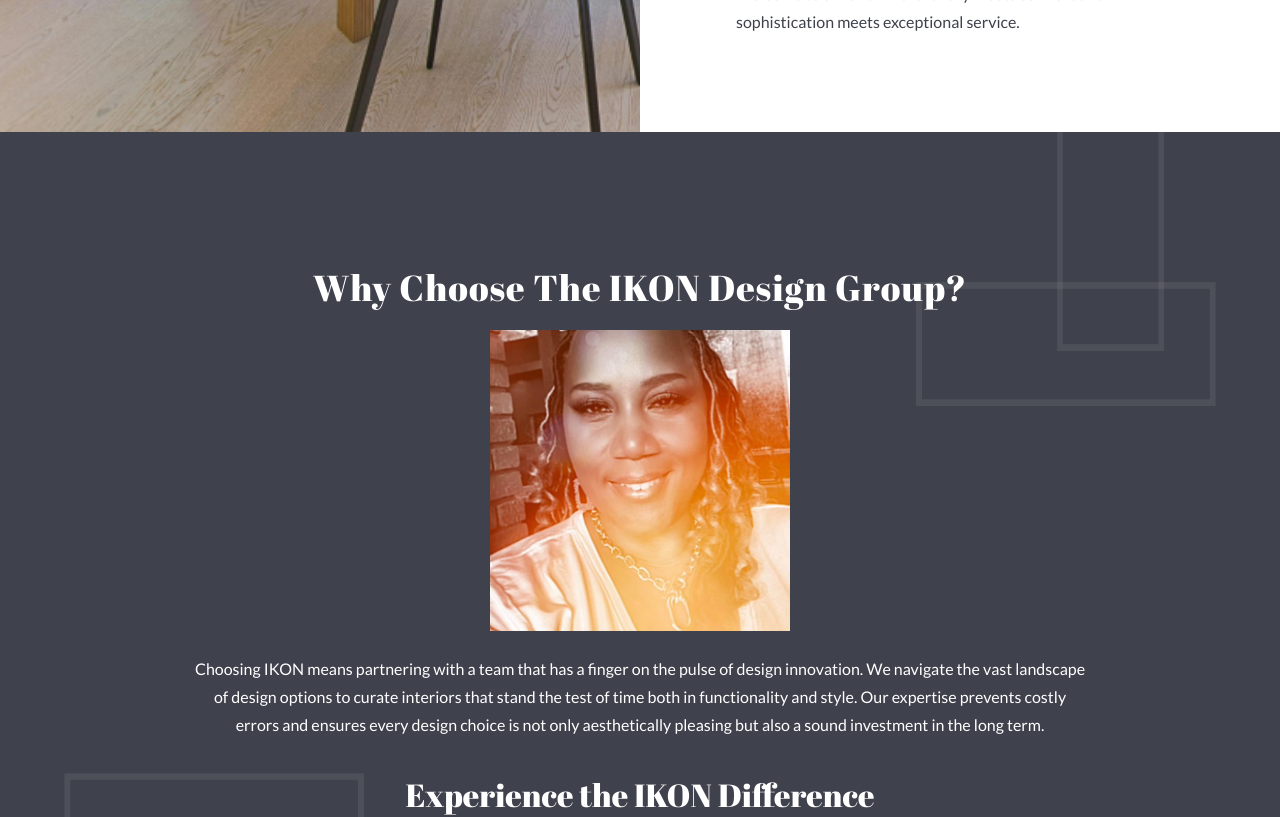
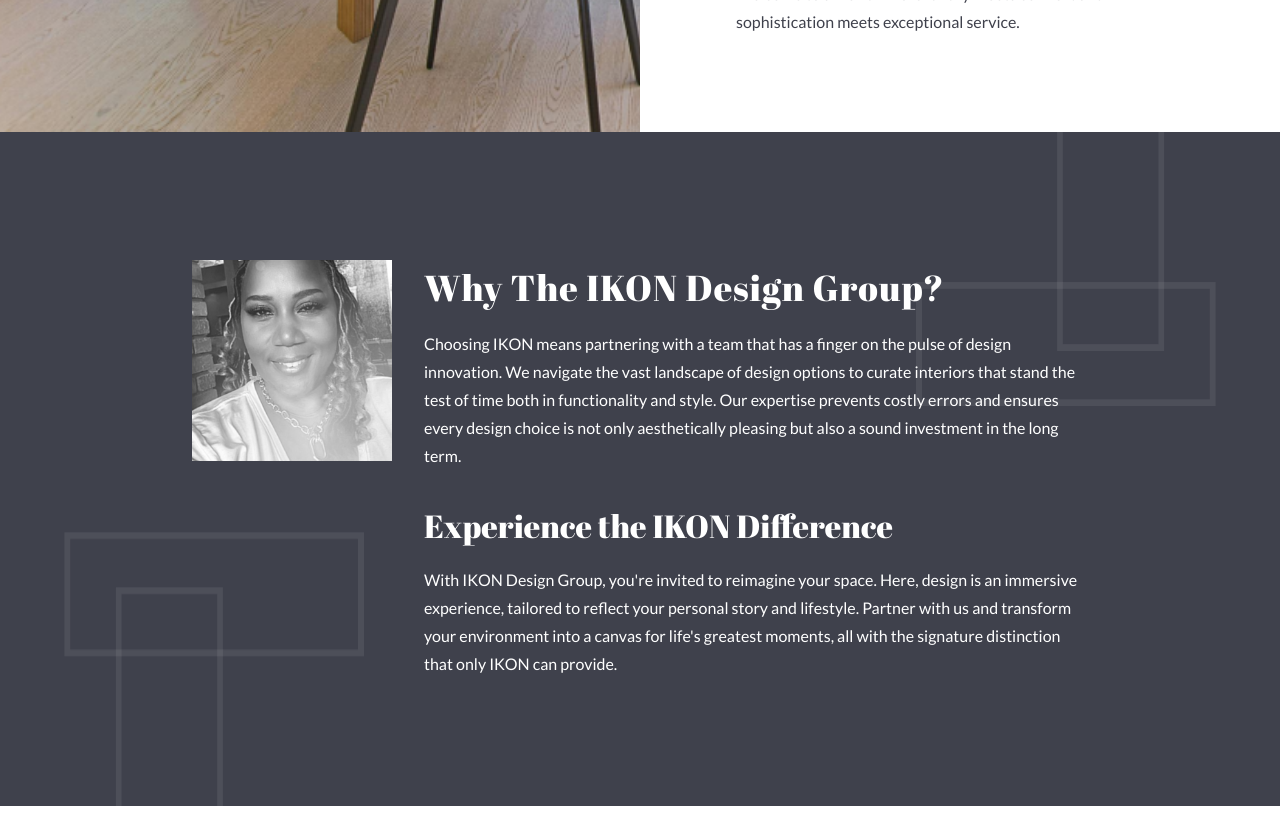
Before and after one commit to The-Kirk-Concept/ikondg, a Next.js app: page / in a window 1280 px wide. Shown: the part 2960-3777 px from the top of the page. Built offline with nearby package versions, Linux system fonts and the light colour scheme.

Commit message:
main: Update contact email and formatting of why ikon section

```diff
--- a/src/app/LandingPage/Connect.tsx
+++ b/src/app/LandingPage/Connect.tsx
@@ -14,7 +14,7 @@ const Connect = () => {
 				N. Las Vegas Blvd. 89030
 			</p>
 			<p>
-				<strong>e:</strong> sonyac@IKONdg.com
+				<strong>e:</strong> info@IKONdesigngroup.com
 				<br />
 				<strong>o:</strong> 702-801-7682, <strong>c:</strong> 702-768-6681
 			</p>
--- a/src/app/LandingPage/WhyUs.tsx
+++ b/src/app/LandingPage/WhyUs.tsx
@@ -2,23 +2,26 @@ import Image from "next/image";
 
 const WhyUs = () => {
 	return (
-		<div className="bg-primary text-white text-center py-32 px-4 flex flex-col items-center gap-2 relative overflow-hidden">
-			<div className="animate__animated animate__fadeInDown z-20 text-center max-w-[100vw] md:max-w-[70vw]">
-				<h2>Why Choose The IKON Design Group?</h2>
+		<div className="bg-primary text-white py-32 px-4 flex flex-col items-center gap-2 relative overflow-hidden">
+			<div className="animate__animated animate__fadeInDown z-20 max-w-[100vw] md:max-w-[70vw]">
+				<div className="flex gap-8">
 					<Image
 						src="/sonya_headshot.png"
 						alt="Vintage interior decoration with chandelier and wall plants"
-					width={300}
-					height={300}
-					className="mb-6 inline"
+						width={200}
+						height={200}
+						className="mb-6 inline self-start"
 					/>
+					<div className="">
+						<h2>Why The IKON Design Group?</h2>
+
 						<p>
-					Choosing IKON means partnering with a team that has a finger on the
-					pulse of design innovation. We navigate the vast landscape of design
-					options to curate interiors that stand the test of time both in
-					functionality and style. Our expertise prevents costly errors and
-					ensures every design choice is not only aesthetically pleasing but
-					also a sound investment in the long term.
+							Choosing IKON means partnering with a team that has a finger on
+							the pulse of design innovation. We navigate the vast landscape of
+							design options to curate interiors that stand the test of time
+							both in functionality and style. Our expertise prevents costly
+							errors and ensures every design choice is not only aesthetically
+							pleasing but also a sound investment in the long term.
 						</p>
 						<h3>Experience the IKON Difference</h3>
 						<p>
@@ -28,6 +31,8 @@ const WhyUs = () => {
 				a canvas for life's greatest moments, all with the signature distinction
 				that only IKON can provide.`}
 						</p>
+					</div>
+				</div>
 			</div>
 			<Image
 				src="/squares.png"
```
Also changed, not shown: public/sonya_headshot.png. Lines whose indentation alone changed are shown as unchanged.
